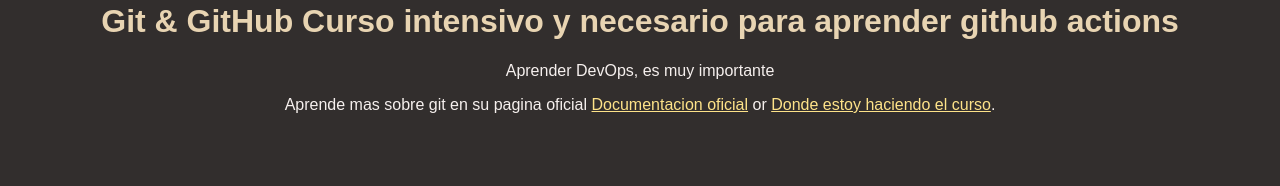
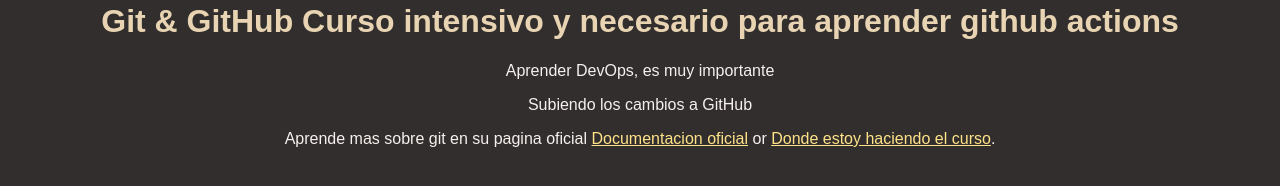
Before and after one commit to mchilito96/cursogithub, a plain HTML site: page index.html in a window 1280 px wide. Shown: the part 166-352 px from the top of the page. Drawn offline with Linux system fonts and the light colour scheme.

Commit message:
Subiendo los cambios a github

```diff
--- a/index.html
+++ b/index.html
@@ -14,7 +14,7 @@
     </header>
     <main>
       <p>Aprender DevOps, es muy importante</p>
-      <p>
+      <p>Subiendo los cambios a GitHub</p>
         Aprende mas sobre git en su pagina oficial
         <a href="https://git-scm.com/book/en/v2">Documentacion oficial</a> or
         <a href="https://acad.link/git">Donde estoy haciendo el curso</a>.
```
